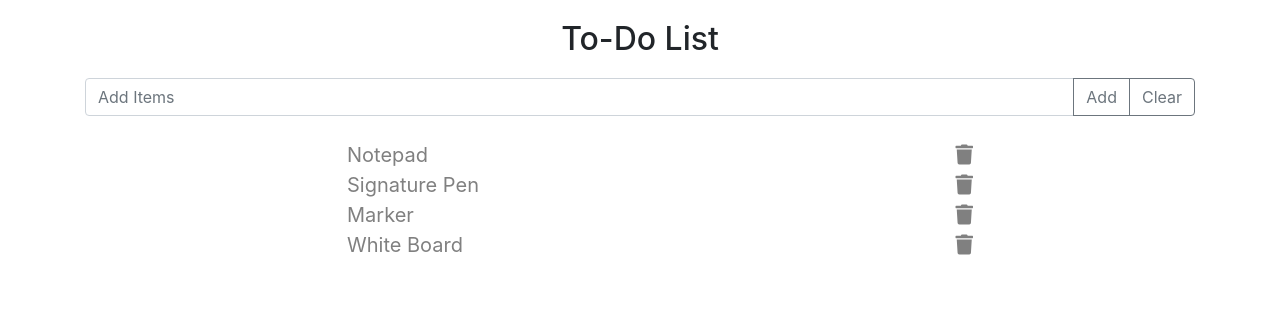
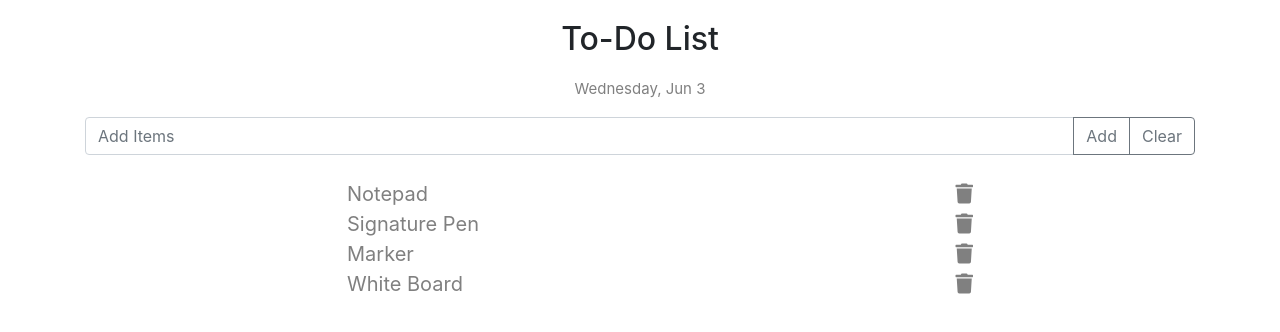
Before and after one commit to ratiarahman/To-Do-List, a plain HTML site: page index.html in a window 1280 px wide. Drawn offline with nearby package versions, Linux system fonts and the light colour scheme.

Commit message:
added date

```diff
--- a/index.html
+++ b/index.html
@@ -15,6 +15,7 @@
 <body>
 	<div class="container">
 		<h2 id="head">To-Do List</h2>
+		<p id="date"></p>
 
 		<div class="input-group">
   			<input id="input" type="text" class="form-control" placeholder="Add Items">
--- a/script.js
+++ b/script.js
@@ -1,3 +1,4 @@
+var date = document.getElementById("date");
 var button = document.getElementById("add");
 var button2 = document.getElementById("clear")
 var input = document.getElementById("input");
@@ -5,9 +6,9 @@ var ul = document.querySelector("ul");
 var li = document.querySelectorAll("li");
 var itemsArray = localStorage.getItem('items') ? JSON.parse(localStorage.getItem('items')) : [];
 
-localStorage.setItem("items", JSON.stringify(itemsArray));
-var data = JSON.parse(localStorage.getItem("items"));
-
+var options = { weekday:'long', month:'short', day:'numeric'};
+var today = new Date();
+date.innerHTML = today.toLocaleDateString("en-US", options);
 
 function inputLength(){
 	return input.value.length;
@@ -69,10 +70,7 @@ function createElement(){
 
 }
 
-data.forEach(item => {
-	createList(item);
-	deleteButton(item);
-})
+
 
 console.log(itemsArray);
 
@@ -99,11 +97,20 @@ function clear(){
 	// ul.remove();
 	ul.innerHTML = "";
 	localStorage.clear();
+	// localStorage.reload();
 	// while (ul.firstChild) {
  	// 	 ul.removeChild(ul.firstChild);
  	// }
  	// itemsArray = [];
 }
+
+localStorage.setItem("items", JSON.stringify(itemsArray));
+var data = JSON.parse(localStorage.getItem("items"));
+
+data.forEach(item => {
+	createList(item);
+	deleteButton(item);
+})
 
 ul.addEventListener("click", done);
 
--- a/style.css
+++ b/style.css
@@ -20,6 +20,12 @@
 	margin: 20px;
 }
 
+#date{
+	text-align: center;
+	color: grey;
+	font-size: 15px;
+}
+
 .list{
 	max-width: 60%;
 	margin: 0 auto;
```
